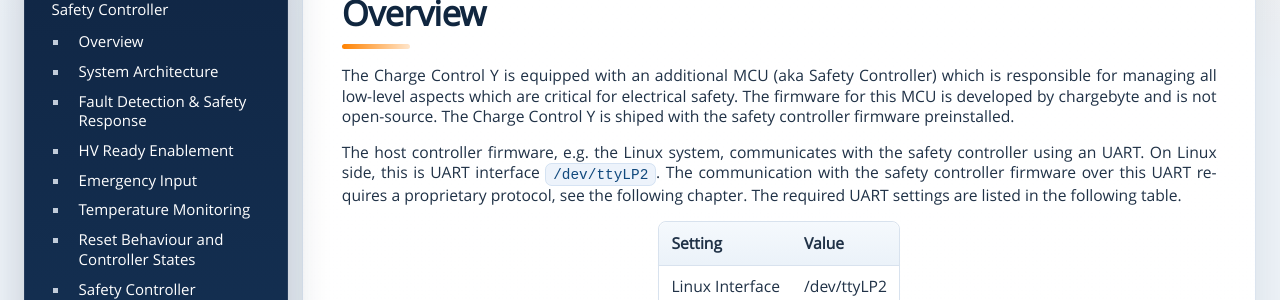
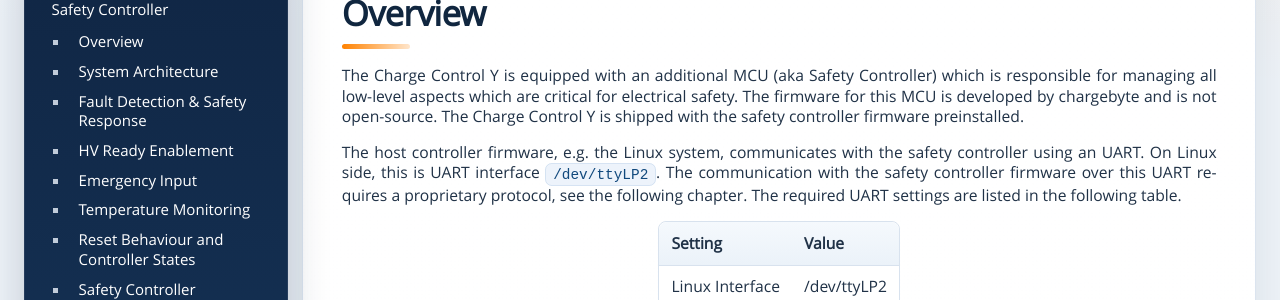
Before and after one commit to chargebyte/chargebyte-docs, a Sphinx documentation site: the page built from docs/source/safety_controller.rst, in a window 1280 px wide and 900 px high. Shown: the part 265-565 px from the top of the window. Built offline with Sphinx 7.4.7, drawn with Linux system fonts in a browser that asks for light colours; some of the changed text lies outside the part shown.

Commit message:
Correct spelling mistakes
Signed-off-by: Martin Lukas <martin.lukas@chargebyte.com>

```diff
--- a/docs/source/hardware.rst
+++ b/docs/source/hardware.rst
@@ -205,7 +205,7 @@
 
    Wiring overview for the Emergency Input
 
-This wiring diagram shows an overview of connecting the emergeny input to the Charge Control Y:
+This wiring diagram shows an overview of connecting the emergency input to the Charge Control Y:
 
 * make sure the emergency input stays between 21.6V and 26.4V for normal behavior
 * any other voltage is treated as error condition and triggers the safe state
--- a/docs/source/introduction.rst
+++ b/docs/source/introduction.rst
@@ -25,7 +25,7 @@
 communication between EVSE and PEV it supports Charge Enable, Insertion Detection as well as 10-Base T1S Ethernet communication.
 
 The Charge Control Y is a future-proof powerhouse based on NXP's i.MX93 with universal compatibility, advanced safety
-features and lots of options for customization. It is intended to be used as the core communication coponent for MCS
+features and lots of options for customization. It is intended to be used as the core communication component for MCS
 communication, therefore it is capable of controlling and sensing temperature sensors, HV ready signals and emergency inputs.
 
 The Charge Control Y is provided with a Linux-Yocto operating system. The installed software is based on EVerest,
--- a/docs/source/safety_controller.rst
+++ b/docs/source/safety_controller.rst
@@ -8,7 +8,7 @@
 
 The Charge Control Y is equipped with an additional MCU (aka Safety Controller) which is responsible for
 managing all low-level aspects which are critical for electrical safety. The firmware for this MCU is
-developed by chargebyte and is not open-source. The Charge Control Y is shiped with the safety controller firmware
+developed by chargebyte and is not open-source. The Charge Control Y is shipped with the safety controller firmware
 preinstalled.
 
 The host controller firmware, e.g. the Linux system, communicates with the safety controller using an UART.
--- a/docs/source/safety_controller_parameterization.rst
+++ b/docs/source/safety_controller_parameterization.rst
@@ -156,7 +156,7 @@
 
 .. code-block:: sh
 
-   systemctrl stop everest
+    systemctl stop everest
    ra-update -a data dump | ra-pb-dump
 
 This will print the current settings in YAML format on stdout.
```
Also changed, not shown: other parts of docs/source/safety_controller.rst (+1 -1 lines).
